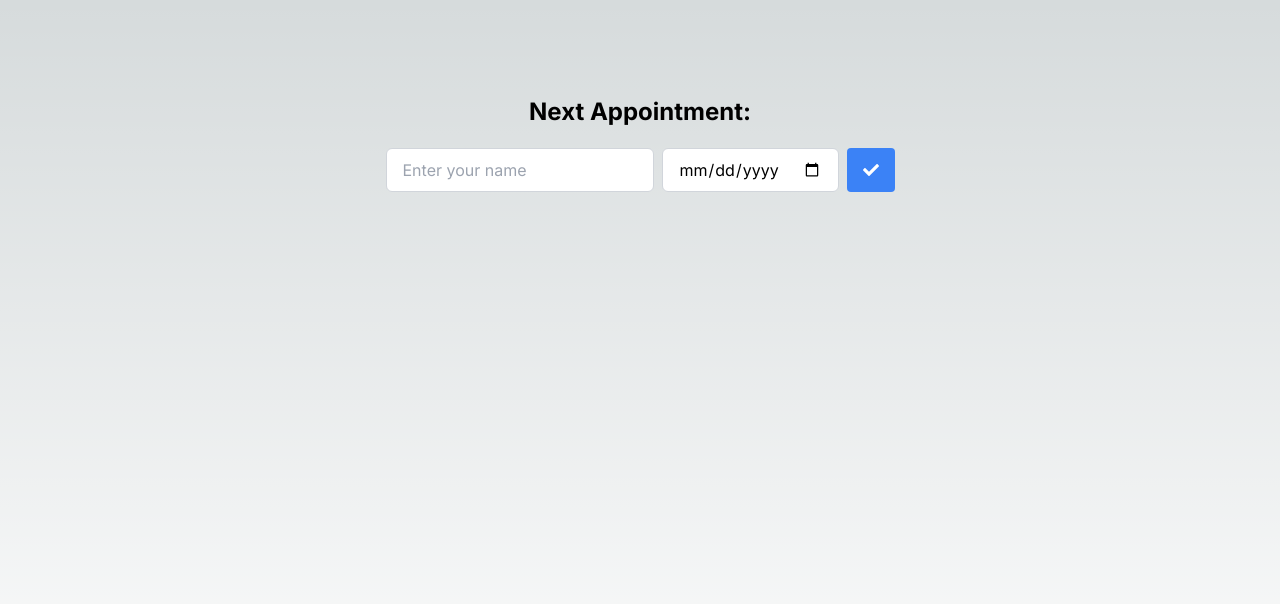
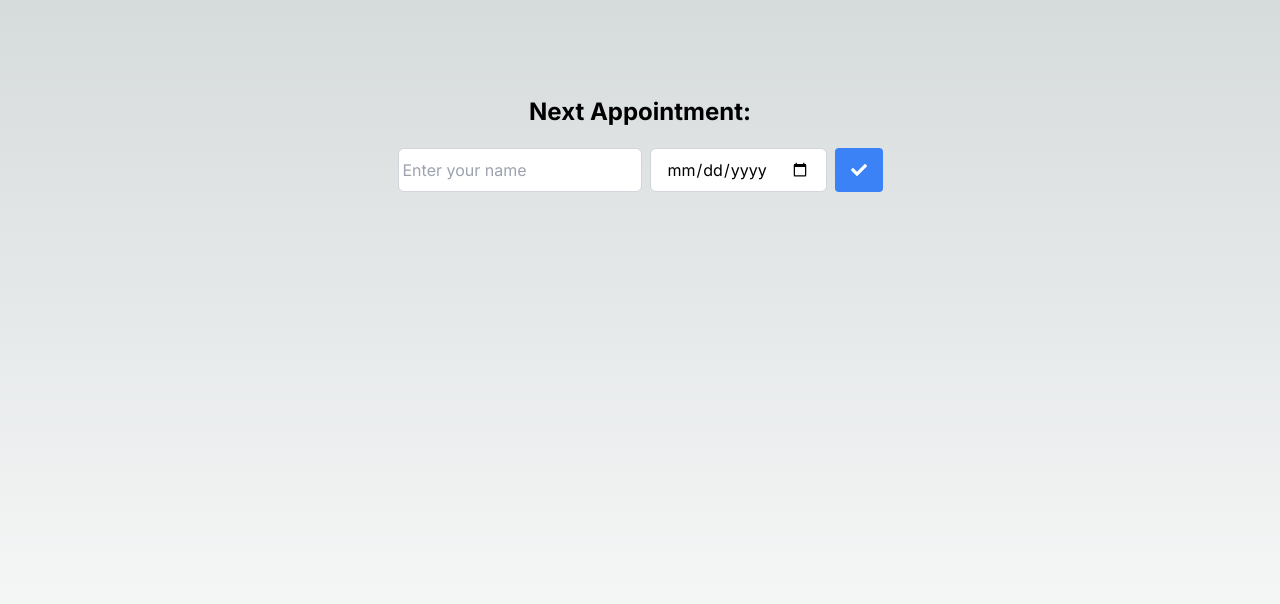
Before and after one commit to chris251190/cita, a Next.js app: page / in a window 1280 px wide. Shown: the top 604 px of the page. Built offline with nearby package versions, Linux system fonts and the light colour scheme.

Commit message:
Update input styling in page.tsx

```diff
--- a/app/page.tsx
+++ b/app/page.tsx
@@ -26,7 +26,7 @@ export default function Home() {
       <div className="flex m-5">
         <input
           type="text"
-          className="border border-gray-300 rounded-md px-4 py-2 focus:outline-none focus:ring-2 focus:ring-blue-500 text-black mr-2"
+          className="border border-gray-300 rounded-md px-1 py-2 focus:outline-none focus:ring-2 focus:ring-blue-500 text-black mr-2"
           placeholder="Enter your name"
           value={name}
           onChange={handleNameChange}
```
